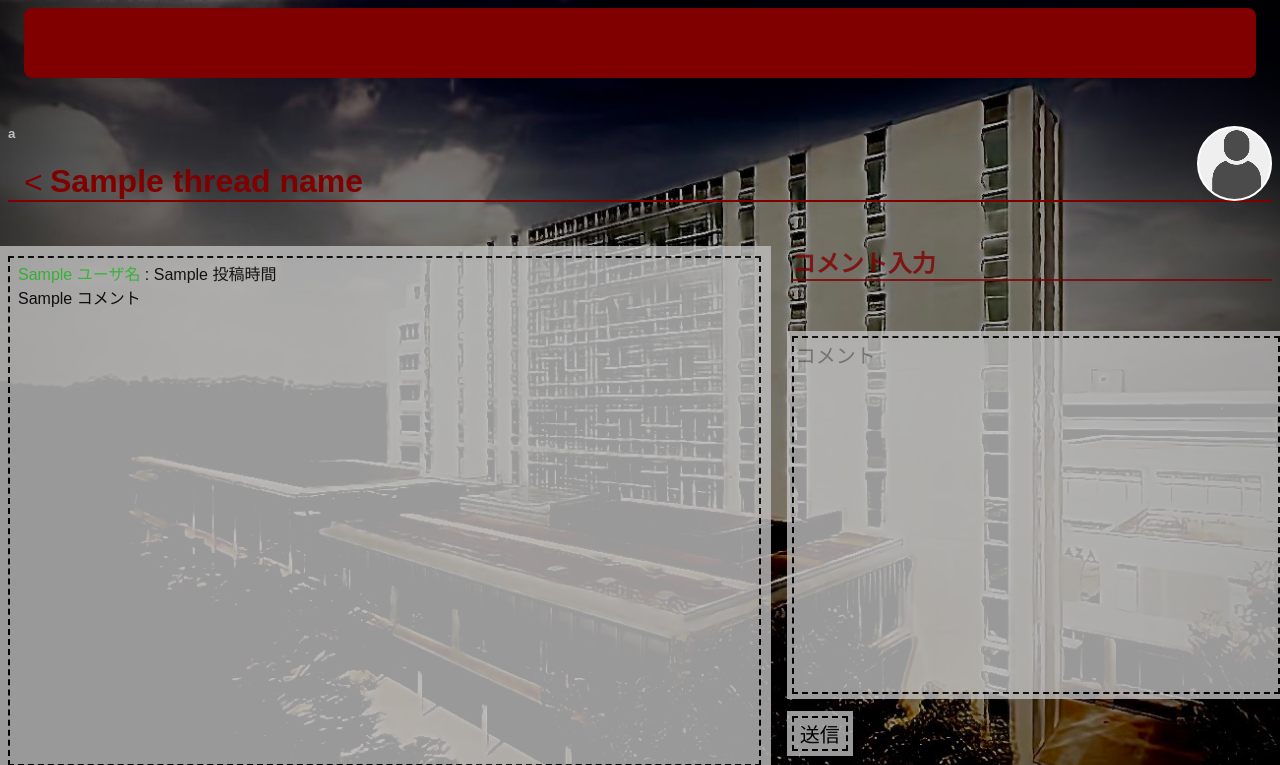
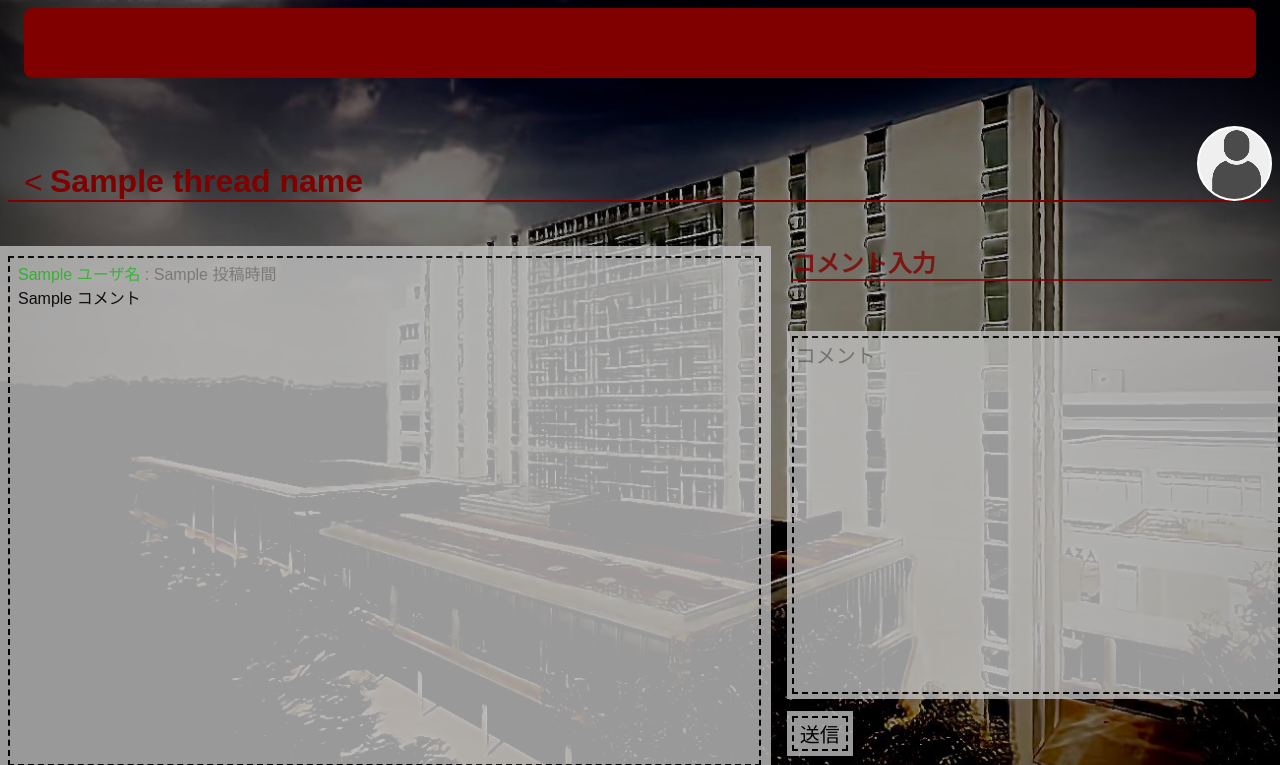
Before and after one commit to 2022AIT-OOP2-G11/ziyuukadai, a Flask app: template templates/thread.html in a window 1280 px wide. Shown: the top 765 px of the page. Run offline with Flask 2, Linux system fonts and the light colour scheme; the template is opened without the code that fills it: most values are stand-ins (such as "Sample title", 1, 10 or a date in 2020).

Commit message:
index.htmlとthread.htmlのデザインを少し変更しました

```diff
--- a/static/index.css
+++ b/static/index.css
@@ -51,7 +51,7 @@ body {
 }
 
 span {
-  color: #3eb370;
+  color: #808080;
 }
 
 .text {
--- a/static/index2.css
+++ b/static/index2.css
@@ -45,6 +45,12 @@ h1 {
 }
 h5 {
   color: #c0c0c0;
+}
+.aaa {
+  opacity: 0;
+}
+.time {
+  color: #808080;
 }
 .account {
   border: #fff 2px solid; /*境界線の指定*/
--- a/templates/index.html
+++ b/templates/index.html
@@ -38,10 +38,13 @@
             {% for elem in threads%}
 
             <div class="elem" id="th{{elem["id"]}}"onclick = "clickclick(this)">
-            {{elem["ユーザー名"]}}<span>{{elem["スレッド名"]}}</span> : {{elem["スレッドを立てた時間"]}}
+            {{elem["スレッド名"]}}
+            <br>
+            <span>投稿者：{{elem["ユーザー名"]}}　投稿時間：{{elem["スレッドを立てた時間"]}}</span>
             <br>
             {{elem["内容"]}}
             </div>
+            <br>
             <br>
             {%endfor%}
         </div>
--- a/templates/thread.html
+++ b/templates/thread.html
@@ -17,7 +17,8 @@
     <div class="title">
       <p>ようこそ14号館へ</p>
     </div>
-    <h5>a
+    <h5>
+      <span class="aaa">a</span>
       <button class="account">
         <span class="word">ログアウト</span>
       </button>
@@ -32,7 +33,7 @@
             </p>-->
             {% for elem in comments%}
             <div class="elem" id="elem{{comments["id"]}}">
-            <span>{{elem["ユーザ名"]}}</span> : {{elem["投稿時間"]}}
+            <span>{{elem["ユーザ名"]}}</span><span class="time"> : {{elem["投稿時間"]}}</span>
             <br>
             {{elem["コメント"]}}
             </div>
```
